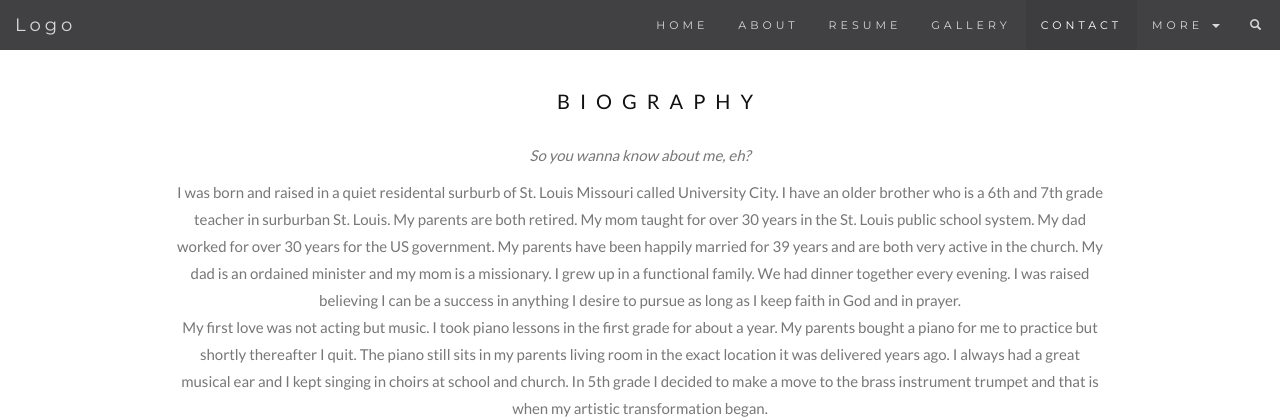
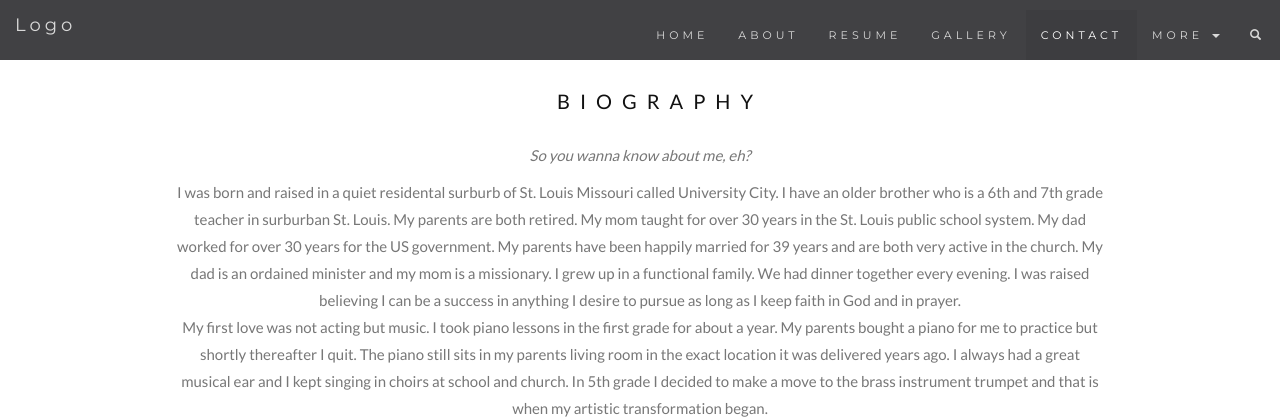
Before and after one commit to SeanP1tt/Brit-Website, a PHP site: page /about.php in a window 1280 px wide. Shown: the top 420 px of the page. Run offline with PHP 8.4, Linux system fonts and the light colour scheme; some libraries are stand-ins or nearby versions.

Commit message:
Idk how this works

```diff
--- a/PHP/stylesheet.css
+++ b/PHP/stylesheet.css
@@ -96,6 +96,7 @@ h3, h4 {
     font-size: 11px !important;
     letter-spacing: 4px;
     opacity: 0.9;
+    height: 60px;
 }
 .navbar li a, .navbar .navbar-brand {
     color: #d5d5d5 !important;
@@ -155,3 +156,7 @@ textarea {
 h3 {
     padding-left: 40px;
 }
+
+.nav {
+    padding-top: 10px;
+}
```
Also changed, not shown: 1 other file.
